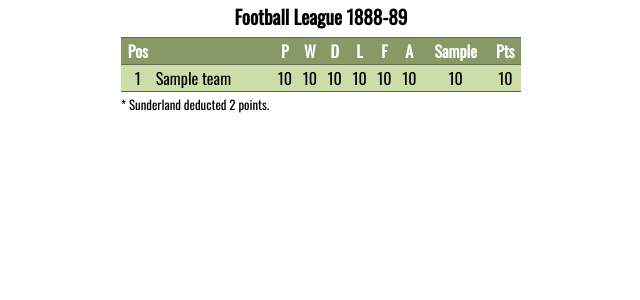
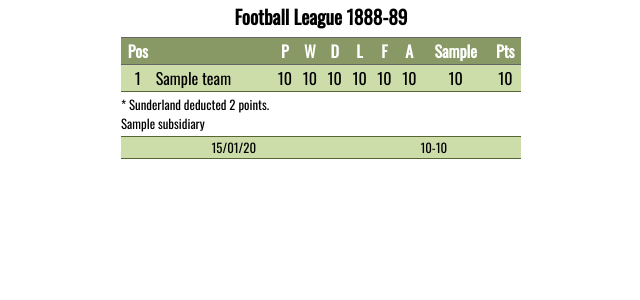
Before and after one commit to andrewhstead/football-stats, a Django app: template games/templates/competition_details.html in a window 1280 px wide. Shown: the part 211-511 px from the top of the page, without its empty margins (319-959 px from the left). Run offline with Django 3.2, Linux system fonts and the light colour scheme; data comes from the database, SQL or seed files in the repository; both versions use the stored data as it was after the commit; the template is opened without the code that fills it: values that come from a table or form of the project are taken from there, most other values are stand-ins (such as "Sample title", 1, 10 or a date in 2020); some libraries are stand-ins or nearby versions.

Commit message:
Added facility for subsidiary competitions.

```diff
--- a/games/models.py
+++ b/games/models.py
@@ -56,6 +56,7 @@
 	season = models.ForeignKey(Season, related_name='competitions')
 	name = models.CharField(max_length=25)
 	abbreviation = models.CharField(max_length=3)
+	subsidiaries = models.ManyToManyField('self',symmetrical=False,blank=True)
 	teams = models.ManyToManyField(Team, related_name='teams', blank=True)
 	# Set up the league's points system.
 	home_win_points = models.IntegerField(default=3)
--- a/games/templates/competition_details.html
+++ b/games/templates/competition_details.html
@@ -155,7 +155,9 @@
 						<!-- Find which team ID matches the away team. IDs are used to reduce database queries. -->
 						{% for team in teams %}
 							{% if team.id == game.away_team %}
-								{{ team.short_name }}
+								<a class="table-link" href="{% url 'team_season' team.abbreviation|lower season %}">
+									{{ team.short_name }}
+								</a>
 							{% endif %}
 						{% endfor %}
 					</td>
@@ -179,4 +181,54 @@
 
 	{% endif %}
 
+	{% if subsidiaries %}
+
+		<section class="competition-details">
+
+			{% for subsidiary in subsidiaries %}
+
+				{{ subsidiary.name }}
+
+				<table class="stats-table results">
+
+					{% for game in subsidiary_games %}
+
+						<!-- Show the result of each game. -->
+						<tr>
+
+							<td class="center-align">
+								{{ game.game_date|date:"d/m/y" }}
+							</td>
+							<td class="right-align">
+								<!-- Find which team ID matches the home team. IDs are used to reduce database queries. -->
+								{% for team in subsidiary_teams %}
+									{% if team.id == game.home_team %}
+										{{ team.short_name }}
+									{% endif %}
+								{% endfor %}
+							</td>
+							<td class="game-score center-align">
+								{{ game.home_score }}-{{ game.away_score }}
+							</td>
+							<td>
+								<!-- Find which team ID matches the away team. IDs are used to reduce database queries. -->
+								{% for team in subsidiary_teams %}
+									{% if team.id == game.away_team %}
+										{{ team.short_name }}
+									{% endif %}
+								{% endfor %}
+							</td>
+
+						</tr>
+
+					{% endfor %}
+
+				</table>
+
+			{% endfor %}
+
+		</section>
+
+	{% endif %}
+
 {% endblock %}
```
Also changed, not shown: games/views.py (+13 -0 lines), db.sqlite3, games/migrations/0021_competition_subsidiaries.py (added), games/migrations/0022_auto_20180903_2210.py (added), games/migrations/0023_auto_20180903_2212.py (added), 5 other files.
